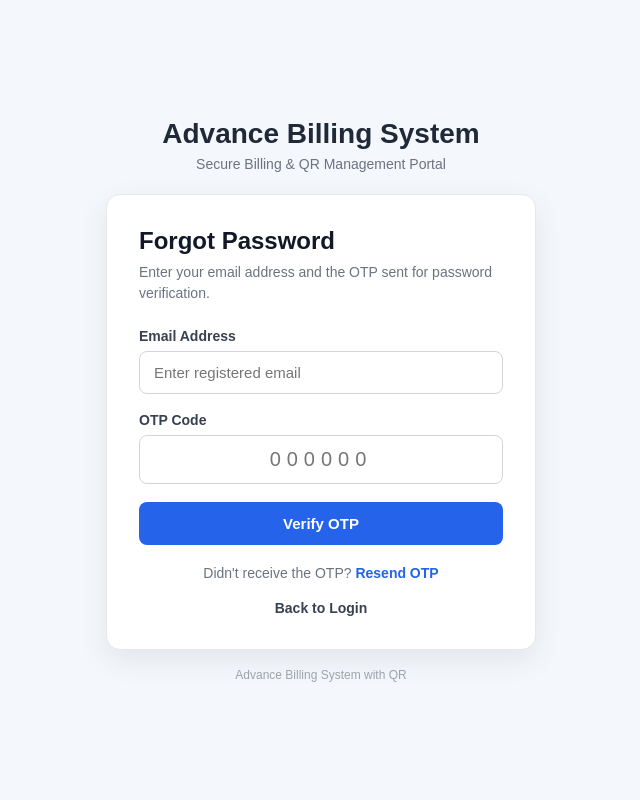
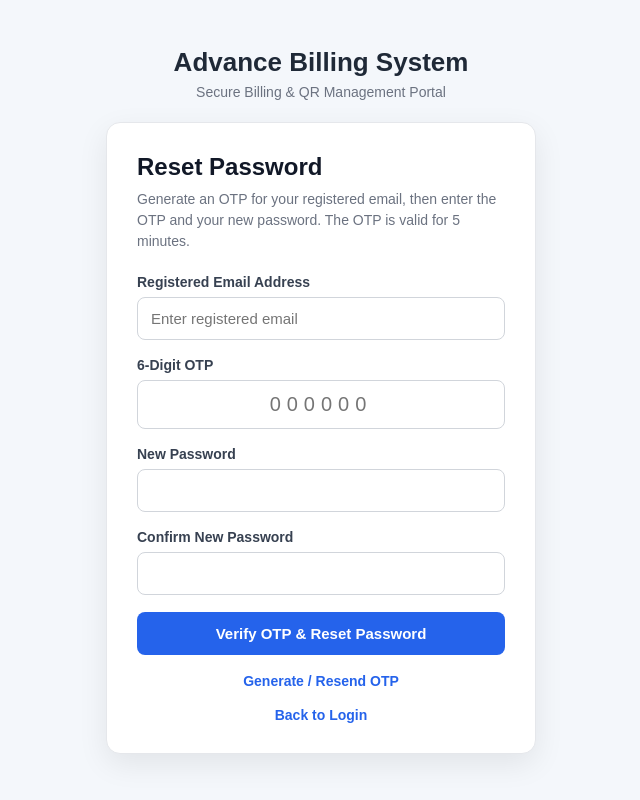
Before and after one commit to Bhaumik210/advance-billing-login, a Django app: page /forgot-password/ in a window 1280 px wide. Shown: the whole page, without its empty margins (319-959 px from the left). Run offline with Django 5.2, Linux system fonts and the light colour scheme.

Commit message:
Complete OTP email password recovery system

```diff
--- a/accounts/templates/accounts/forgot_password.html
+++ b/accounts/templates/accounts/forgot_password.html
@@ -1,277 +1,119 @@
 <!DOCTYPE html>
 <html lang="en">
-
 <head>
     <meta charset="UTF-8">
-
-    <meta
-        name="viewport"
-        content="width=device-width, initial-scale=1.0"
-    >
-
-    <title>Forgot Password</title>
-
+    <meta name="viewport" content="width=device-width, initial-scale=1.0">
+    <title>Reset Password - Advance Billing System</title>
     <style>
-        * {
-            margin: 0;
-            padding: 0;
-            box-sizing: border-box;
-        }
-
+        * { box-sizing: border-box; margin: 0; padding: 0; }
         body {
-            font-family: Arial, Helvetica, sans-serif;
+            font-family: Arial, sans-serif;
             background: #f4f7fb;
             min-height: 100vh;
             display: flex;
+            align-items: center;
             justify-content: center;
-            align-items: center;
             padding: 20px;
         }
-
-        .wrapper {
-            width: 100%;
-            max-width: 430px;
-        }
-
-        .brand {
-            text-align: center;
-            margin-bottom: 22px;
-        }
-
-        .brand h1 {
-            font-size: 28px;
-            color: #1f2937;
-            margin-bottom: 6px;
-        }
-
-        .brand p {
-            color: #6b7280;
-            font-size: 14px;
-        }
-
+        .wrapper { width: 100%; max-width: 430px; }
+        .brand { text-align: center; margin-bottom: 22px; }
+        .brand h1 { color: #1f2937; font-size: 26px; margin-bottom: 6px; }
+        .brand p { color: #6b7280; font-size: 14px; }
         .card {
-            background: #ffffff;
+            background: white;
             border: 1px solid #e5e7eb;
             border-radius: 14px;
-            padding: 32px;
-            box-shadow:
-                0 10px 30px
-                rgba(0, 0, 0, 0.08);
+            padding: 30px;
+            box-shadow: 0 10px 30px rgba(0,0,0,.08);
         }
-
-        .card h2 {
-            font-size: 24px;
-            color: #111827;
-            margin-bottom: 7px;
-        }
-
-        .description {
-            color: #6b7280;
-            font-size: 14px;
-            line-height: 1.5;
-            margin-bottom: 24px;
-        }
-
-        .form-group {
-            margin-bottom: 18px;
-        }
-
-        label {
-            display: block;
-            margin-bottom: 7px;
-            font-size: 14px;
-            font-weight: 600;
-            color: #374151;
-        }
-
+        h2 { color: #111827; margin-bottom: 8px; }
+        .description { color: #6b7280; font-size: 14px; line-height: 1.5; margin-bottom: 22px; }
+        .group { margin-bottom: 17px; }
+        label { display: block; color: #374151; font-size: 14px; font-weight: 600; margin-bottom: 7px; }
         input {
             width: 100%;
-            padding: 12px 14px;
+            padding: 12px 13px;
             border: 1px solid #d1d5db;
             border-radius: 8px;
             font-size: 15px;
-            outline: none;
         }
-
-        input:focus {
-            border-color: #2563eb;
-            box-shadow:
-                0 0 0 3px
-                rgba(37, 99, 235, 0.08);
-        }
-
-        .otp-input {
-            text-align: center;
-            font-size: 20px;
-            letter-spacing: 6px;
-        }
-
-        .verify-btn {
+        input:focus { outline: none; border-color: #2563eb; }
+        .otp { text-align: center; letter-spacing: 6px; font-size: 20px; }
+        button {
             width: 100%;
-            border: none;
+            border: 0;
+            border-radius: 8px;
             padding: 13px;
-            border-radius: 8px;
             background: #2563eb;
             color: white;
             font-size: 15px;
             font-weight: 600;
             cursor: pointer;
         }
-
-        .verify-btn:hover {
-            background: #1d4ed8;
+        button:hover { background: #1d4ed8; }
+        .error, .success {
+            padding: 11px;
+            border-radius: 8px;
+            margin-bottom: 16px;
+            font-size: 14px;
         }
-
-        .resend {
-            text-align: center;
-            margin-top: 20px;
-            font-size: 14px;
-            color: #6b7280;
-        }
-
-        .resend a {
-            color: #2563eb;
-            font-weight: 600;
-            text-decoration: none;
-        }
-
-        .resend a:hover {
-            text-decoration: underline;
-        }
-
-        .back-login {
-            text-align: center;
-            margin-top: 18px;
-        }
-
-        .back-login a {
-            color: #374151;
-            font-size: 14px;
-            font-weight: 600;
-            text-decoration: none;
-        }
-
-        .back-login a:hover {
-            text-decoration: underline;
-        }
-
-        .footer {
-            text-align: center;
-            margin-top: 18px;
-            color: #9ca3af;
-            font-size: 12px;
-        }
-
-        @media (max-width: 480px) {
-            .card {
-                padding: 24px;
-            }
-
-            .brand h1 {
-                font-size: 24px;
-            }
-        }
+        .error { color: #b91c1c; background: #fef2f2; }
+        .success { color: #047857; background: #ecfdf5; }
+        .links { text-align: center; margin-top: 18px; font-size: 14px; }
+        a { color: #2563eb; text-decoration: none; font-weight: 600; }
+        @media(max-width:480px) { .card { padding: 23px; } }
     </style>
 </head>
-
 <body>
-
 <div class="wrapper">
-
     <div class="brand">
-
         <h1>Advance Billing System</h1>
-
-        <p>
-            Secure Billing & QR Management Portal
+        <p>Secure Billing &amp; QR Management Portal</p>
+    </div>
+    <div class="card">
+        <h2>Reset Password</h2>
+        <p class="description">
+            Generate an OTP for your registered email, then enter the OTP and your new password.
+            The OTP is valid for 5 minutes.
         </p>
 
-    </div>
-
-    <div class="card">
-
-        <h2>Forgot Password</h2>
-
-        <p class="description">
-            Enter your email address and the OTP
-            sent for password verification.
-        </p>
+        {% if error %}<div class="error">{{ error }}</div>{% endif %}
+        {% if message %}<div class="success">{{ message }}</div>{% endif %}
 
         <form method="POST">
-
             {% csrf_token %}
-
-            <div class="form-group">
-
-                <label for="email">
-                    Email Address
-                </label>
-
-                <input
-                    type="email"
-                    id="email"
-                    name="email"
-                    placeholder="Enter registered email"
-                    required
-                >
-
+            <div class="group">
+                <label for="email">Registered Email Address</label>
+                <input type="email" id="email" name="email"
+                       value="{{ request.session.otp_email|default:'' }}"
+                       placeholder="Enter registered email" required>
             </div>
-
-            <div class="form-group">
-
-                <label for="otp">
-                    OTP Code
-                </label>
-
-                <input
-                    class="otp-input"
-                    type="text"
-                    id="otp"
-                    name="otp"
-                    maxlength="6"
-                    pattern="[0-9]{6}"
-                    inputmode="numeric"
-                    placeholder="000000"
-                    required
-                >
-
+            <div class="group">
+                <label for="otp">6-Digit OTP</label>
+                <input class="otp" type="text" id="otp" name="otp"
+                       maxlength="6" pattern="[0-9]{6}"
+                       inputmode="numeric" placeholder="000000" required>
             </div>
-
-            <button
-                type="submit"
-                class="verify-btn"
-            >
-                Verify OTP
-            </button>
-
+            <div class="group">
+                <label for="new_password">New Password</label>
+                <input type="password" id="new_password" name="new_password"
+                       autocomplete="new-password" required>
+            </div>
+            <div class="group">
+                <label for="confirm_password">Confirm New Password</label>
+                <input type="password" id="confirm_password" name="confirm_password"
+                       autocomplete="new-password" required>
+            </div>
+            <button type="submit">Verify OTP &amp; Reset Password</button>
         </form>
 
-        <div class="resend">
-
-            Didn't receive the OTP?
-
-            <a href="{% url 'generate_otp' %}">
-                Resend OTP
-            </a>
-
+        <div class="links">
+            <a href="{% url 'generate_otp' %}">Generate / Resend OTP</a>
         </div>
-
-        <div class="back-login">
-
-            <a href="{% url 'distributor_login' %}">
-                Back to Login
-            </a>
-
+        <div class="links">
+            <a href="{% url 'distributor_login' %}">Back to Login</a>
         </div>
-
     </div>
-
-    <div class="footer">
-        Advance Billing System with QR
-    </div>
-
 </div>
-
 </body>
-
 </html>
--- a/accounts/templates/accounts/otp_generate.html
+++ b/accounts/templates/accounts/otp_generate.html
@@ -205,8 +205,8 @@
 
             Already generated an OTP?
 
-            <a href="{% url 'verify_otp' %}">
-                Verify OTP
+            <a href="{% url 'forgot_password' %}">
+                Continue to Reset Password
             </a>
 
         </div>
--- a/accounts/views.py
+++ b/accounts/views.py
@@ -1,3 +1,4 @@
+import secrets
 from django.db import IntegrityError
 from django.views.decorators.http import require_POST
 from django.contrib.auth.password_validation import validate_password
@@ -34,6 +35,7 @@ from django.db import transaction
 from django.db.models.deletion import ProtectedError
 from django.db.models import Q
 
+from django.core.mail import send_mail
 from django.core.validators import validate_email
 from django.core.exceptions import ValidationError
 from django.core.paginator import Paginator
@@ -442,61 +444,66 @@ def distributor_register(request):
 
 
 def generate_otp(request):
-
     message = None
+    error = None
 
     if request.method == "POST":
-
-        email = request.POST.get(
-            "email",
-            ""
-        ).strip()
-
-        if email:
-
-            expiry_time = (
-                timezone.now()
-                - timedelta(minutes=5)
-            )
-
-            OTPVerification.objects.filter(
-                created_at__lt=expiry_time
-            ).delete()
-
-            OTPVerification.objects.filter(
-                email=email
-            ).delete()
-
-            otp_code = str(
-                random.randint(
-                    100000,
-                    999999
-                )
-            )
-
-            OTPVerification.objects.create(
-                email=email,
-                otp_code=otp_code
-            )
-
-            request.session[
-                "otp_email"
-            ] = email
-
-            print(
-                f"OTP for {email}: {otp_code}"
-            )
-
-            message = (
-                "OTP generated successfully."
-            )
+        email = request.POST.get("email", "").strip().lower()
+
+        try:
+            validate_email(email)
+        except ValidationError:
+            error = "Please enter a valid email address."
+        else:
+            # Avoid revealing whether an account exists.
+            user = User.objects.filter(email__iexact=email).first()
+
+            if user:
+                OTPVerification.objects.filter(
+                    created_at__lt=timezone.now() - timedelta(minutes=5)
+                ).delete()
+
+                OTPVerification.objects.filter(email__iexact=email).delete()
+
+                otp_code = str(secrets.randbelow(900000) + 100000)
+                record = OTPVerification.objects.create(
+                    email=email,
+                    otp_code=otp_code
+                )
+
+                try:
+                    send_mail(
+                        subject="Password Reset OTP - Advance Billing System",
+                        message=(
+                            f"Your password reset OTP is {otp_code}. "
+                            "It is valid for 5 minutes. "
+                            "If you did not request this, ignore this email."
+                        ),
+                        from_email=None,
+                        recipient_list=[email],
+                        fail_silently=False,
+                    )
+                except Exception:
+                    record.delete()
+                    error = "Unable to send OTP. Please try again later."
+                else:
+                    request.session["otp_email"] = email
+                    request.session.pop("otp_attempts", None)
+                    message = (
+                        "If an account exists with this email, "
+                        "a password reset OTP has been sent. "
+                        "Check your email or development terminal."
+                    )
+            else:
+                message = (
+                    "If an account exists with this email, "
+                    "a password reset OTP has been sent."
+                )
 
     return render(
         request,
         "accounts/otp_generate.html",
-        {
-            "message": message
-        }
+        {"message": message, "error": error}
     )
 
 
@@ -575,10 +582,72 @@ def verify_otp(request):
         }
     )
 def forgot_password(request):
+    message = None
+    error = None
+
+    if request.method == "POST":
+        email = request.POST.get("email", "").strip().lower()
+        otp_code = request.POST.get("otp", "").strip()
+        new_password = request.POST.get("new_password", "")
+        confirm_password = request.POST.get("confirm_password", "")
+
+        if not all([email, otp_code, new_password, confirm_password]):
+            error = "Please fill in all fields."
+        elif not re.fullmatch(r"[0-9]{6}", otp_code):
+            error = "Enter a valid 6-digit OTP."
+        elif new_password != confirm_password:
+            error = "Passwords do not match."
+        elif request.session.get("otp_email") != email:
+            error = "Please generate a new OTP for this email address."
+        else:
+            user = User.objects.filter(email__iexact=email).first()
+            otp_record = (
+                OTPVerification.objects
+                .filter(email__iexact=email)
+                .order_by("-created_at")
+                .first()
+            )
+
+            if user is None or otp_record is None:
+                error = "OTP not found. Please generate a new OTP."
+            elif otp_record.is_expired():
+                otp_record.delete()
+                request.session.pop("otp_email", None)
+                error = "OTP has expired. Please generate a new OTP."
+            elif otp_record.otp_code != otp_code:
+                attempts = request.session.get("otp_attempts", 0) + 1
+                request.session["otp_attempts"] = attempts
+
+                if attempts >= 5:
+                    otp_record.delete()
+                    request.session.pop("otp_email", None)
+                    request.session.pop("otp_attempts", None)
+                    error = "Too many incorrect attempts. Generate a new OTP."
+                else:
+                    error = f"Invalid OTP. Attempts remaining: {5 - attempts}."
+            else:
+                try:
+                    validate_password(new_password, user)
+                except ValidationError as exc:
+                    error = " ".join(exc.messages)
+                else:
+                    with transaction.atomic():
+                        user.set_password(new_password)
+                        user.save(update_fields=["password"])
+                        otp_record.delete()
+
+                    request.session.pop("otp_email", None)
+                    request.session.pop("otp_attempts", None)
+                    messages.success(
+                        request,
+                        "Password reset successfully. Please log in with your new password."
+                    )
+                    return redirect("distributor_login")
 
     return render(
         request,
-        "accounts/forgot_password.html"
+        "accounts/forgot_password.html",
+        {"error": error, "message": message}
     )
 
 
```
Also changed, not shown: advance_billing/settings.py (+19 -0 lines).
